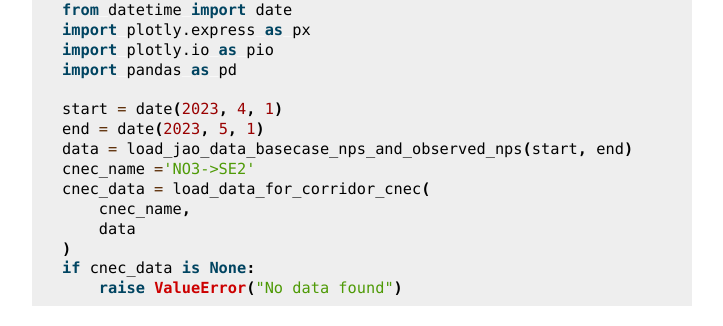
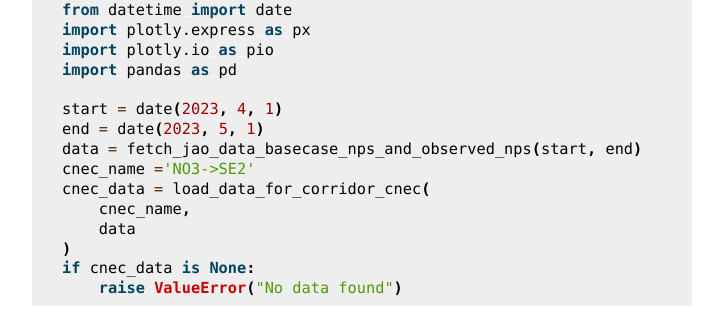
Before and after one commit to copperwire/fbmc-quality, a Sphinx documentation site: the page built from doc/example.rst, in a window 1280 px wide and 900 px high, scrolled down 1924 px. Shown: the part 120-446 px from the top of the window, without its empty margins (388-1111 px from the left). Built offline with Sphinx 7.4.7, drawn with Linux system fonts in a browser that asks for light colours.

Commit message:
fix errors in docs

```diff
--- a/doc/example.rst
+++ b/doc/example.rst
@@ -78,7 +78,7 @@
 
     from fbmc_quality.linearisation_analysis import compute_linearisation_error
     from fbmc_quality.linearisation_analysis import compute_linearisation_error, compute_linearised_flow
-    from fbmc_quality.linearisation_analysis import load_data_for_corridor_cnec, load_jao_data_basecase_nps_and_observed_nps
+    from fbmc_quality.linearisation_analysis import load_data_for_corridor_cnec, fetch_jao_data_basecase_nps_and_observed_nps
 
     from datetime import date
     import plotly.express as px
@@ -87,7 +87,7 @@
 
     start = date(2023, 4, 1)
     end = date(2023, 5, 1)
-    data = load_jao_data_basecase_nps_and_observed_nps(start, end)
+    data = fetch_jao_data_basecase_nps_and_observed_nps(start, end)
     cnec_name ='NO3->SE2'
     cnec_data = load_data_for_corridor_cnec(
         cnec_name,
@@ -103,7 +103,7 @@
 
 and,
 
-.. autofunction:: fbmc_quality.linearisation_analysis.load_jao_data_basecase_nps_and_observed_nps
+.. autofunction:: fbmc_quality.linearisation_analysis.fetch_jao_data_basecase_nps_and_observed_nps
 
 returns `Dataclass` like `NamedTuples`. These containers are used in the workflow to pass data in a structured way.
 
```
Also changed, not shown: 1 other file.
